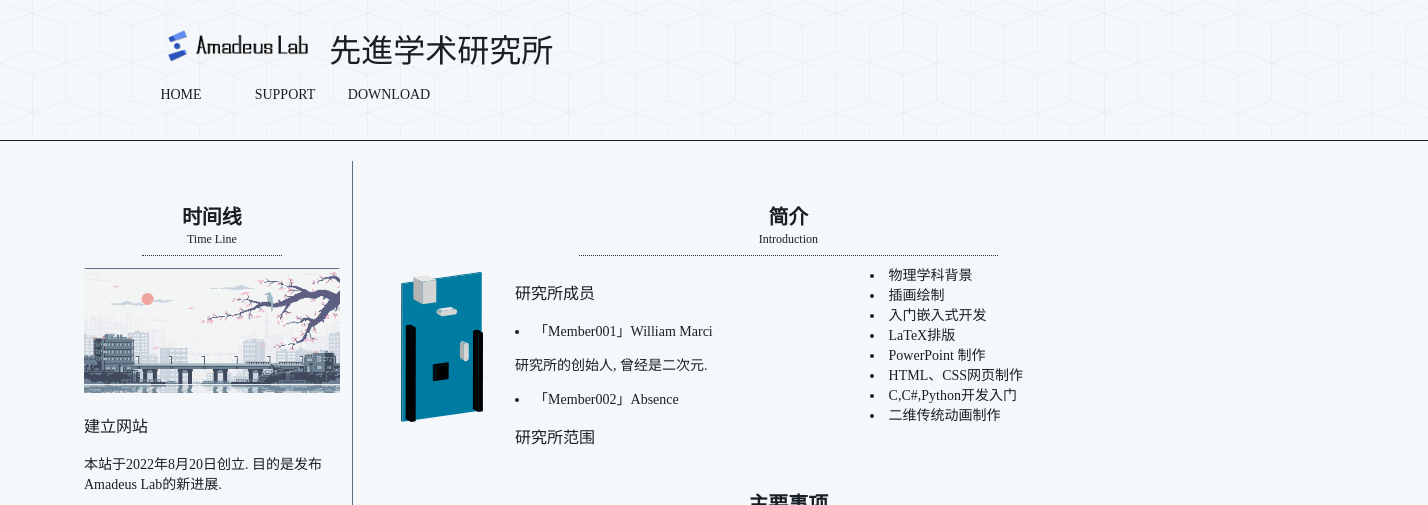
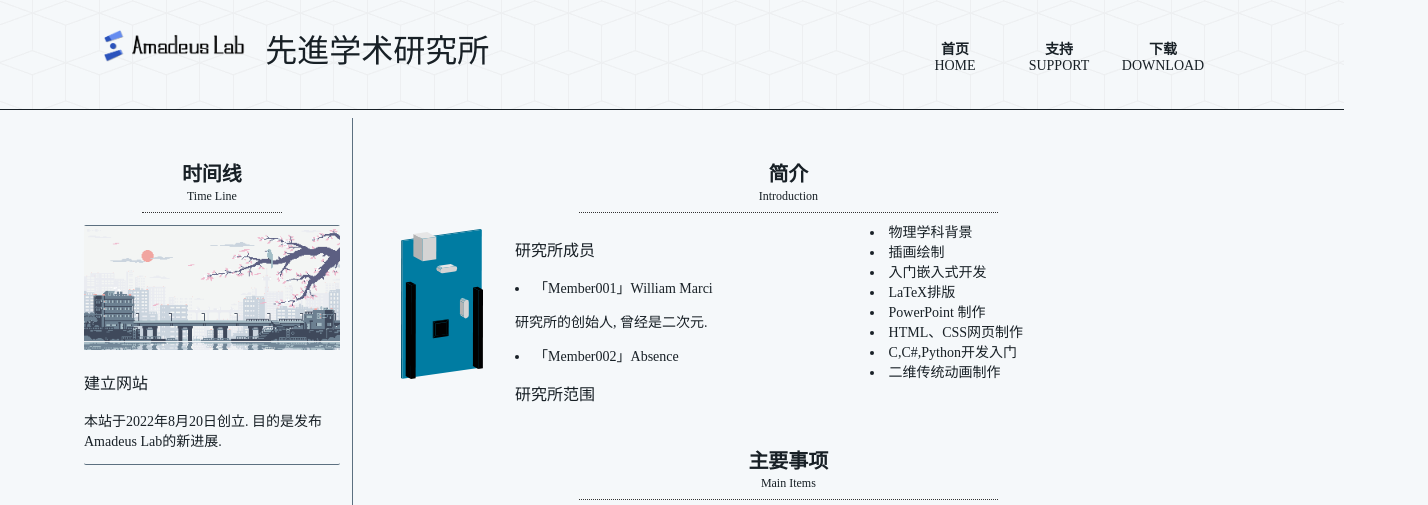
Before and after one commit to WilliamMarci/Amadeus_Lab, a plain HTML site: page index.html in a window 1280 px wide. Shown: the top 505 px of the page, 1428 px wide, since content can reach past the window. Drawn offline with Linux system fonts and the light colour scheme; a web font is replaced by a local one.

Commit message:
page update

```diff
--- a/Asset/css/main.css
+++ b/Asset/css/main.css
@@ -1,7 +1,9 @@
 @font-face {
     font-family: Soukou;
     src: url(../font/SoukouMincho-2.ttf);
-    }
+    font-weight: bold;
+}
+
 @font-face {
     font-family: SourceSan;
     src: url(../font/sourceSan/SourceHanSansCN-Heavy.otf);
@@ -59,11 +61,13 @@ header {
     width: 100%;
     background-color:#f5f8fa;
     background-image: url("../../images/textures/cubes.png");
-    padding: 20px;
-    padding-left: 8em;
+    padding-top: 20px;
+    padding-bottom: 20px;
+    padding-left: 5vw;
+    padding-right:0em;
     position: sticky;
     top: 0;
-    margin-bottom: 12px;
+    /* margin-bottom: 12px; */
     border-bottom: 1px solid #182026;
     z-index: 9999;
 }
--- a/index.html
+++ b/index.html
@@ -7,27 +7,27 @@
 </head>
 <body>
 
-    <header>
-        <div class="header_name" style="    font-weight:normal;">
-        <img src="images/logo.png" alt="LOGO" height=32px style="margin-left:2.5vw; margin-right:10px;margin-top: 10px;">
-        先進学术研究所<br>
-        <table>
+    <header style="column-count: 2;">
+        <div class="header_name" style="    font-weight:normal; display:inline">
+        <img src="images/logo.png" alt="AMADEUS LAB" height=32px style="margin-left:2.5vw; margin-right:10px;margin-top: 10px;">
+        先進学术研究所</div>
+        <table style="float: right;    padding-right:10vw;">
             <thead>
                 <tr>
                     <th class="buttons">
-                        <button class="button" onclick="window.location.href = 'https://williammarci.github.io/Amadeus_Lab/index.html '" ><p>HOME</p></button>
+                        <button class="button" onclick="window.location.href = 'https://williammarci.github.io/Amadeus_Lab/index.html '" ><p><b>首页</b><br>HOME</p></button>
                     </th>
                     <th class="buttons" onclick="window.location.href = 'https://williammarci.github.io/Amadeus_Lab/spage.html'" >
-                        <button class="button" ><p>SUPPORT</p></button>
+                        <button class="button" ><p><b>支持</b><br>SUPPORT</p></button>
                     </th>
                     <th class="buttons" onclick="window.location.href = 'https://williammarci.github.io/Amadeus_Lab/packages/new.zip'">
-                        <button class="button" ><p>DOWNLOAD</p></button>
+                        <button class="button" ><p><b>下载</b><br>DOWNLOAD</p></button>
                     </th>
                 </tr>
             </thead>
         </table>
 
-        </div>
+        <!-- </div>  -->
     </header>
 
     <main class="container__main">
@@ -130,7 +130,7 @@
     </main>
 
     <footer>
-        <p>Github Page</p>
+        <p>Designed by 「Member001」</p>
     </footer>
 </body>
 </html>
```
